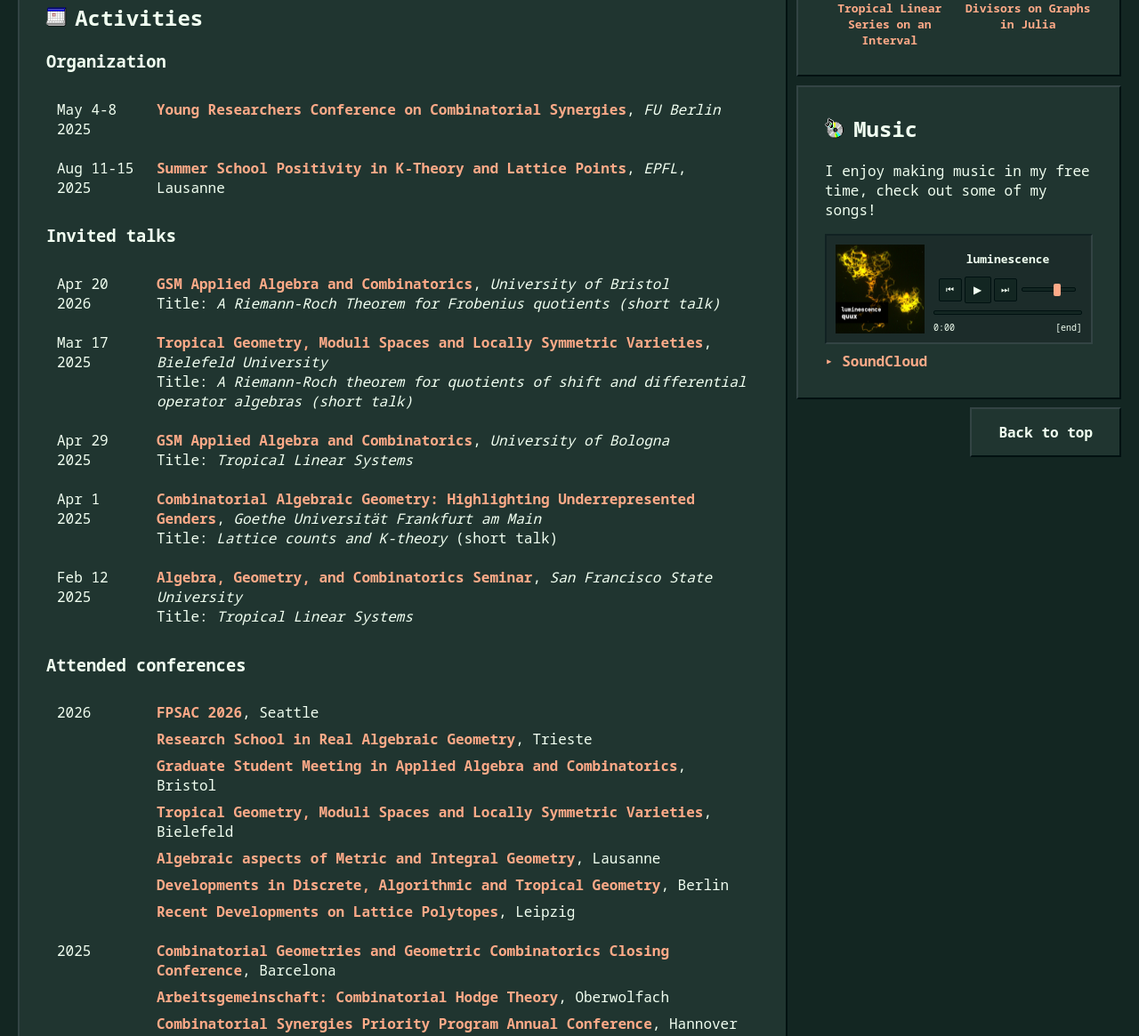
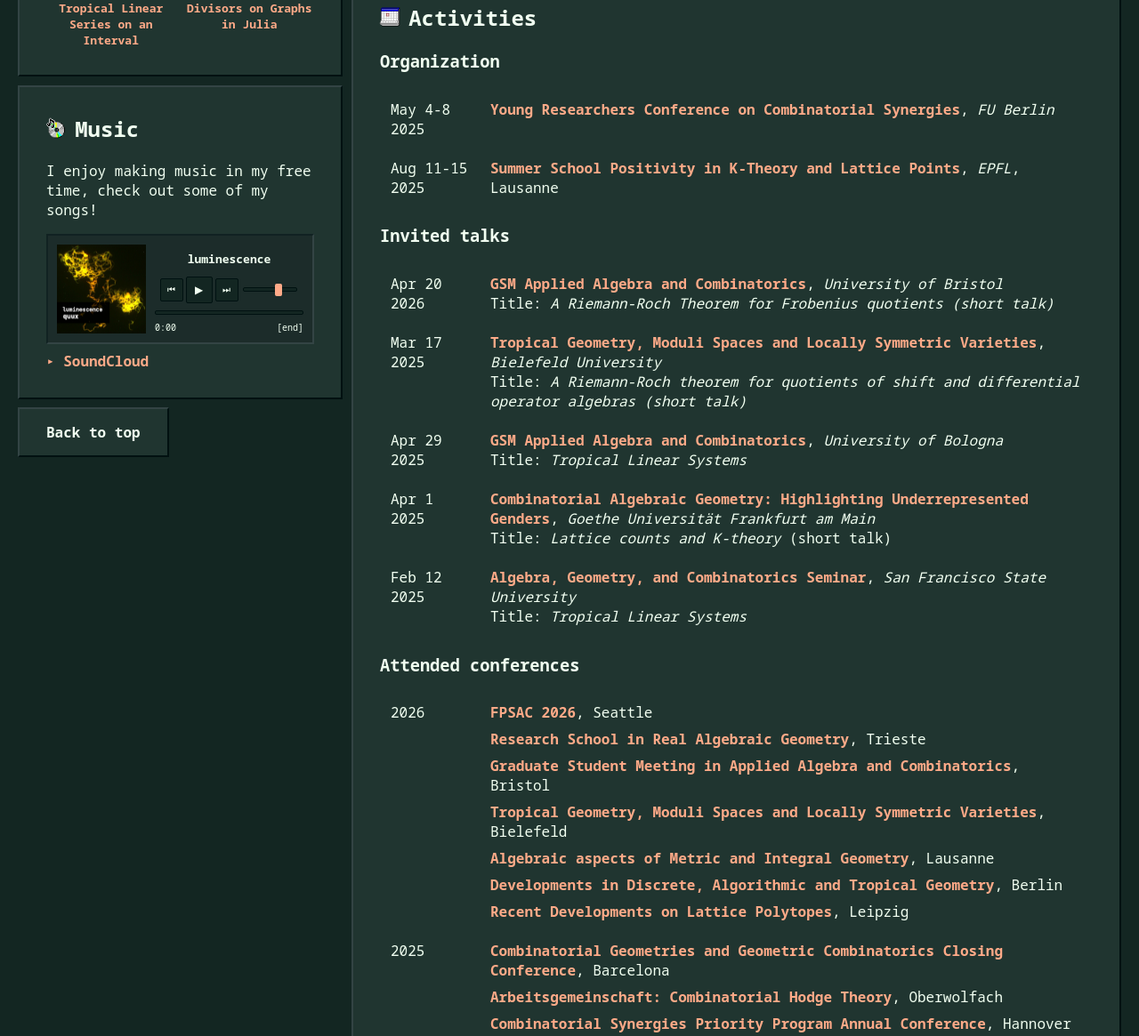
Before and after one commit to MattDupraz/mattdupraz.github.io, an Eleventy site: page src/index.md in a window 1280 px wide. Shown: the part 803-1968 px from the top of the page at 89% size. Built offline with nearby package versions, Linux system fonts and the light colour scheme; Eleventy itself is replaced by a stand-in of ours; files that its build step writes are made by us from their sources; what @vscode/markdown-it-katex would draw is missing.

Commit message:
Revert "Swap homepage columns and right-align back-to-top"
This reverts commit d451e32392cde5d5fd2cc2d8c3203b6274c983d0.

```diff
--- a/src/_includes/main.html
+++ b/src/_includes/main.html
@@ -13,11 +13,7 @@
     </head>
 
     <body>
-        <main id="content">
-            {{ content }}
-        </main>
-
-        <aside id="sidebar">
+        <aside id="left-column">
             <article id="personal-info">
                 <div class="deindent">
                     <a href="assets/images/portrait.jpg"
@@ -83,5 +79,9 @@
                 </div>
             </div>
         </aside>
+
+        <main id="right-column">
+            {{ content }}
+        </main>
     </body>
 </html>
--- a/src/assets/style.css
+++ b/src/assets/style.css
@@ -99,21 +99,21 @@ td {
     font-style:italic;
 }
 
-#sidebar {
+#left-column {
     display: flex;
     flex-direction: column;
     width: 365px;
 }
 
-#content {
+#right-column {
     flex: 1;
     display: flex;
     flex-direction: column;
     padding-bottom: 10px;
 }
 
-#content article {
-	margin-right: 10px;
+#right-column article {
+	margin-left: 10px;
 }
 
 article {
@@ -144,7 +144,6 @@ article {
 
 .fill {
     display: flex;
-    justify-content: flex-end;
     height: 100%;
     width: 100%;
 }
```
